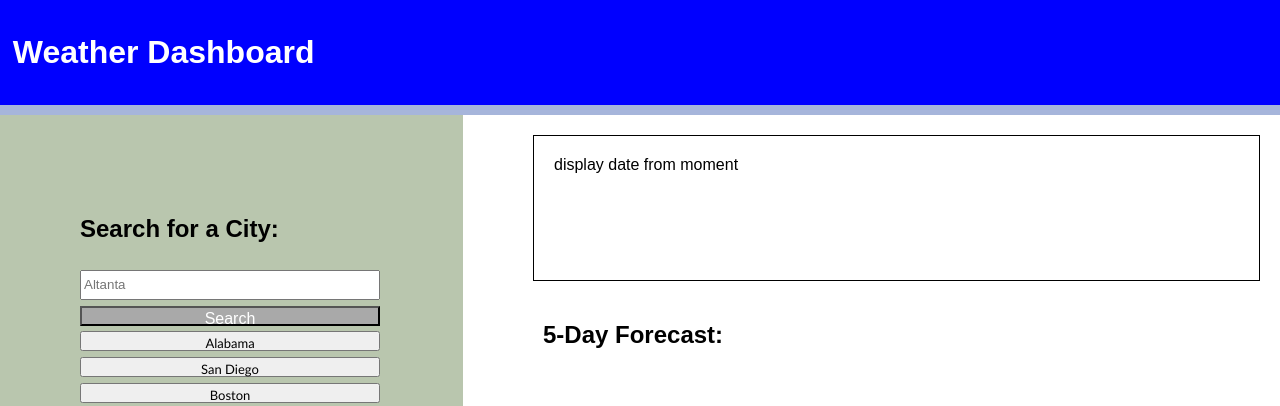
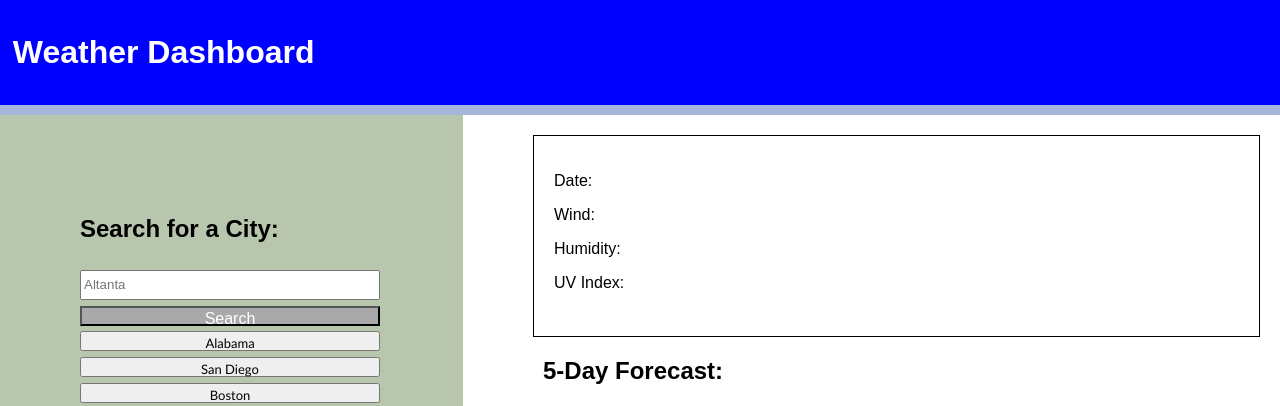
Before and after one commit to uekemike/Weather-Dashboard, a plain HTML site: page index.html in a window 1280 px wide. Shown: the top 406 px of the page. Drawn offline with nearby package versions, Linux system fonts and the light colour scheme.

Commit message:
updated the index

```diff
--- a/assets/css/style.css
+++ b/assets/css/style.css
@@ -18,6 +18,7 @@
     margin-bottom: 10px;
 
   }
+
 
 label {
     display: block;
@@ -150,7 +151,7 @@ button {
     flex:auto;
     margin-left: 50px;
     width:100%;
-    height: 30%;
+
 
   }
 
--- a/assets/js/script.js
+++ b/assets/js/script.js
@@ -20,3 +20,7 @@ function clickSearch(){
         "do something"
     }
 }
+
+
+var currentDay = moment().format("dddd, MMMM Do YYYY, h:mm:ss a");
+ $("#currentDay").text(currentDay);
--- a/index.html
+++ b/index.html
@@ -37,7 +37,13 @@
 
     <div class="products">
       <section class="card-time">
-        display date from moment
+          <diV><p>Date:</p>
+            <p>Wind:</p>
+            <p>Humidity:</p>
+            <p>UV Index:</p>
+        </diV>
+
+
        </section>
       <section id="day-5">
         <h2>5-Day Forecast:</h2>
```
